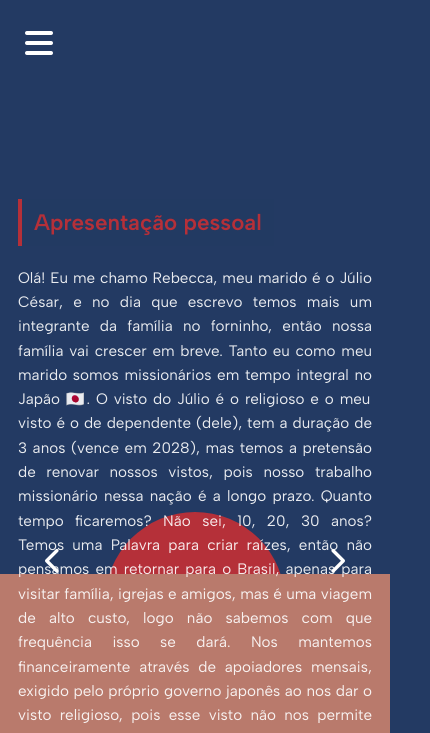
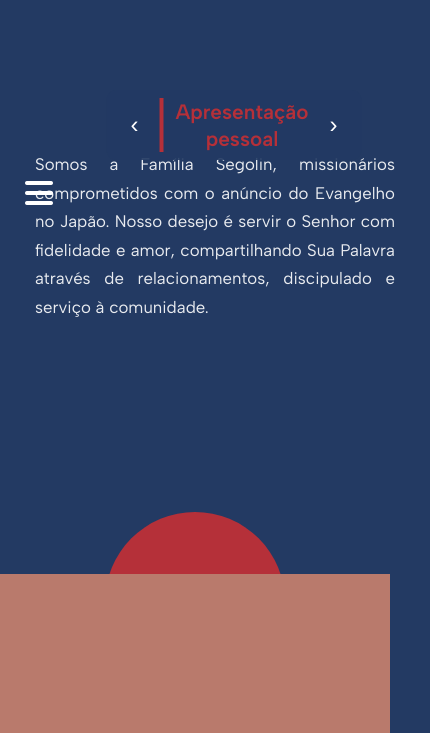
Before and after one commit to familiasegolin/familiasegolin.github.io, a plain HTML site: page sobre.html in a window 390 px wide. Shown: the top 733 px of the page, 430 px wide, since content can reach past the window. Drawn offline with Linux system fonts and the light colour scheme.

Commit message:
teste quem-somos

```diff
--- a/sobre.css
+++ b/sobre.css
@@ -1,9 +1,5 @@
-/* ======== Neutraliza delays e animações da home ======== */
-.menu a,
-.text-jp span,
-.text-pt,
-.footer .social-icon,
-.credit {
+/* ======== Neutraliza delays ======== */
+.menu a, .text-jp span, .text-pt, .footer .social-icon, .credit {
   opacity: 1 !important;
   animation: none !important;
   transform: none !important;
@@ -11,166 +7,102 @@
 
 /* ======== Layout geral ======== */
 body {
-  display: flex;
-  flex-direction: column;
-  align-items: center;
-  justify-content: flex-start;
+  color: white;
+  font-family: 'Albert Sans', sans-serif;
   text-align: center;
-  color: white;
-  padding-top: 60px;
-  font-family: 'Albert Sans', sans-serif;
+  overflow-x: hidden;
+  overflow-y: hidden;
   min-height: 100vh;
-  overflow-y: auto;
-  overflow-x: hidden;
   position: relative;
 }
 
-/* ======== Conteúdo principal ======== */
-.content {
+/* ======== Container ======== */
+.sobre-container {
   position: relative;
+  z-index: 3;
   width: 100%;
   max-width: 900px;
-  margin: 0 auto;
-  text-align: center;
-  z-index: 3;
+  margin: 120px auto 80px;
+  padding: 0 20px;
 }
 
-/* ======== SLIDER ======== */
-.slider-wrapper {
-  overflow: hidden;
-  width: 100%;
-  position: relative;
-  z-index: 50;
+/* ======== Título fixo e setas ======== */
+.section-header {
+  position: fixed;
+  top: 85px; /* mais abaixo do menu */
+  left: 55%; /* ligeiramente mais à direita */
+  transform: translateX(-50%);
+  display: flex;
+  align-items: center;
+  justify-content: center;
+  gap: 20px;
+  background-color: rgba(35, 58, 99, 0.9);
+  padding: 10px 25px;
+  border-radius: 10px;
+  z-index: 120; /* abaixo do menu */
+  max-width: 85%;
+  box-sizing: border-box;
 }
 
-.slider {
-  display: flex;
-  transition: transform 0.6s ease;
-  will-change: transform;
+.section-header h1 {
+  font-size: 1.6rem;
+  color: #b53039;
+  border-left: 4px solid #b53039;
+  padding-left: 12px;
+  margin: 0;
+  white-space: normal;
+  text-align: center;
+  line-height: 1.3;
+  max-width: 70vw;
+  word-wrap: break-word;
 }
 
-/* ======== Cada seção ======== */
-.slide {
-  flex: 0 0 100%;
-  min-height: 100vh;
-  display: flex;
-  flex-direction: column;
-  justify-content: flex-start;
-  align-items: center;
-  box-sizing: border-box;
-  padding: 140px 40px 100px; /* título mais alto */
-}
-
-.slide-inner {
-  max-width: 750px;
-  text-align: left;
-  position: relative;
-  z-index: 5;
-}
-
-/* ======== Título ======== */
-.slide h1 {
-  position: sticky;
-  top: 80px; /* fica fixo no topo */
-  background-color: rgba(35, 58, 99, 0.95); /* fundinho azul */
-  color: #b53039;
-  font-size: 1.8rem;
-  margin-bottom: 35px;
-  border-left: 4px solid #b53039;
-  padding: 10px 12px;
-  z-index: 10;
-  width: fit-content;
-}
-
-/* ======== Texto ======== */
-.slide p {
-  color: rgba(255, 255, 255, 0.9);
-  font-size: 1.05rem;
-  line-height: 1.7;
-  text-align: justify;
-}
-
-/* ======== Navegação (setas) ======== */
-.nav-buttons {
-  position: absolute;
-  top: 50%; /* centraliza verticalmente no slide */
-  left: 50%;
-  transform: translate(-50%, -50%);
-  display: flex;
-  justify-content: space-between;
-  width: 90%;
-  max-width: 900px;
-  z-index: 100;
-}
-
-.nav-buttons button {
+.arrow {
   background: none;
   border: none;
   color: white;
-  font-size: 2.4rem;
+  font-size: 1.8rem;
   cursor: pointer;
   transition: color 0.3s ease, transform 0.2s ease;
 }
 
-.nav-buttons button:hover {
+.arrow:hover {
   color: #b53039;
-  transform: scale(1.15);
+  transform: scale(1.2);
 }
 
-/* ======== MENU ======== */
-.menu {
-  position: absolute;
-  top: 20%;
-  left: 6%;
-  display: flex;
-  flex-direction: column;
-  align-items: flex-start;
-  justify-content: flex-start;
-  gap: 25px;
-  font-family: 'Albert Sans', sans-serif;
-  font-size: 1.3rem;
-  letter-spacing: 0.04em;
-  z-index: 200;
+/* ======== Bloco de texto rolável ======== */
+.text-block {
+  margin-top: 180px; /* mais espaçamento abaixo do título */
+  max-height: 55vh;
+  overflow-y: auto;
+  padding: 0 15px;
+  scrollbar-width: thin;
+  scrollbar-color: #b53039 rgba(255, 255, 255, 0.1);
+  box-sizing: border-box;
+  width: 100%;
+  max-width: 800px;
+  margin-left: auto;
+  margin-right: auto;
 }
 
-.menu a {
-  color: #ffffff;
-  text-decoration: none;
-  transition: 0.3s ease;
+.text-block::-webkit-scrollbar {
+  width: 6px;
 }
 
-.menu a:hover,
-.menu a.active {
-  color: #b53039;
-  transform: translateX(4px);
-  font-weight: 600;
+.text-block::-webkit-scrollbar-thumb {
+  background-color: #b53039;
+  border-radius: 10px;
 }
 
-/* ======== Ícone hamburguer ======== */
-.menu-toggle {
-  display: none;
-  color: #fff;
-  font-size: 2rem;
-  cursor: pointer;
-  position: absolute;
-  top: 25px;
-  left: 25px;
-  z-index: 250;
-  background: none;
-  border: none;
-}
-
-/* ======== Botão de fechar (X) ======== */
-.close-btn {
-  display: none;
-  position: absolute;
-  top: 25px;
-  right: 25px;
-  background: none;
-  border: none;
-  color: #fff;
-  font-size: 2rem;
-  cursor: pointer;
+/* ======== Texto ======== */
+.text-block p {
+  text-align: justify;
+  color: rgba(255, 255, 255, 0.9);
+  font-size: 1.05rem;
+  line-height: 1.7;
+  word-wrap: break-word;
+  margin: 0 0 1.5em;
 }
 
 /* ======== Footer ======== */
@@ -185,21 +117,81 @@ body {
   z-index: 10;
 }
 
-.social-icon {
-  color: #ffffff;
-  font-size: 1.8rem;
+/* ======== Menu ======== */
+.menu {
+  position: absolute;
+  top: 20%;
+  left: 6%;
+  display: flex;
+  flex-direction: column;
+  align-items: flex-start;
+  gap: 25px;
+  font-size: 1.3rem;
+  z-index: 200;
+}
+
+.menu a {
+  color: #fff;
   text-decoration: none;
   transition: 0.3s;
 }
 
-.social-icon:hover {
+.menu a:hover,
+.menu a.active {
   color: #b53039;
-  transform: scale(1.15);
+  transform: translateX(4px);
 }
 
-/* ======== Responsividade ======== */
+/* ======== Ícone hamburguer ======== */
+.menu-toggle {
+  display: none;
+  color: #fff;
+  font-size: 2rem;
+  cursor: pointer;
+  position: absolute;
+  top: 25px;
+  left: 25px;
+  z-index: 300; /* acima do título */
+  background: none;
+  border: none;
+}
+
+/* ======== Botão de fechar ======== */
+.close-btn {
+  display: none;
+  position: absolute;
+  top: 25px;
+  right: 25px;
+  background: none;
+  border: none;
+  color: #fff;
+  font-size: 2rem;
+  cursor: pointer;
+}
+
+/* ======== Responsivo ======== */
 @media (max-width: 900px) {
-  /* Menu lateral (mobile) */
+  .section-header {
+    top: 90px;
+    left: 60%;
+    gap: 15px;
+    padding: 8px 18px;
+  }
+
+  .section-header h1 {
+    font-size: 1.3rem;
+    max-width: 70vw;
+  }
+
+  .arrow {
+    font-size: 1.5rem;
+  }
+
+  .text-block {
+    max-height: 50vh;
+    margin-top: 150px;
+  }
+
   .menu-toggle {
     display: block;
   }
@@ -211,83 +203,17 @@ body {
     background-color: rgba(35, 58, 99, 0.97);
     height: 100%;
     width: 70%;
-    flex-direction: column;
-    align-items: flex-start;
+    transform: translateX(-100%);
+    transition: transform 0.4s ease;
     justify-content: center;
     padding-left: 40px;
-    gap: 25px;
-    transform: translateX(-100%);
-    transition: transform 0.4s ease;
   }
 
   .menu.open {
     transform: translateX(0);
   }
 
-  .menu a {
-    font-size: 1.4rem;
-  }
-
   .menu.open .close-btn {
     display: block;
   }
-
-  .menu.open ~ .menu-toggle {
-    display: none;
-  }
-
-  /* Slides */
-  .slide {
-    padding: 120px 25px 80px;
-  }
-
-  .slide h1 {
-    top: 70px;
-    font-size: 1.6rem;
-  }
-
-  .slide p {
-    font-size: 1rem;
-  }
-
-  /* Setas */
-  .nav-buttons {
-    top: 50%;
-    width: 85%;
-  }
-
-  .nav-buttons button {
-    font-size: 1.9rem;
-  }
 }
-
-/* ======== Celulares ======== */
-@media (max-width: 600px) {
-  .slide {
-    padding: 100px 18px 60px;
-  }
-
-  .slide-inner {
-    margin-top: 20px;
-  }
-
-  .slide h1 {
-    font-size: 1.4rem;
-    top: 60px;
-    margin-bottom: 20px;
-  }
-
-  .slide p {
-    font-size: 0.95rem;
-    line-height: 1.6;
-  }
-
-  .nav-buttons {
-    top: 55%;
-    width: 80%;
-  }
-
-  .nav-buttons button {
-    font-size: 1.7rem;
-  }
-}
--- a/sobre.html
+++ b/sobre.html
@@ -5,13 +5,9 @@
   <meta name="viewport" content="width=device-width, initial-scale=1.0">
   <title>Família Segolin | Quem Somos</title>
   <link href="https://fonts.googleapis.com/css2?family=Albert+Sans:wght@400;500;600&display=swap" rel="stylesheet">
-  <link
-  rel="stylesheet"
-  href="https://cdnjs.cloudflare.com/ajax/libs/font-awesome/6.5.0/css/all.min.css"
-/>
-<link rel="stylesheet" href="style.css">
-<link rel="stylesheet" href="sobre.css">
-
+  <link rel="stylesheet" href="https://cdnjs.cloudflare.com/ajax/libs/font-awesome/6.5.0/css/all.min.css">
+  <link rel="stylesheet" href="style.css">
+  <link rel="stylesheet" href="sobre.css">
 </head>
 <body>
 
@@ -30,63 +26,28 @@
   <a href="apoio.html">Apoie-nos 2026</a>
   <a href="oferta.html">Como ofertar</a>
 </nav>
-  <div class="sun"></div>
-  <div class="horizon"></div>
 
-<div class="content">
-  <div class="slider-wrapper">
-    <div class="slider">
-      <section class="slide active">
-        <div class="slide-inner">
-          <h1>Apresentação pessoal</h1>
-          <p>Olá! Eu me chamo Rebecca, meu marido é o Júlio César, e no dia que escrevo temos mais um integrante da família no forninho, então nossa família vai crescer em breve. Tanto eu como meu marido somos missionários em tempo integral no Japão 🇯🇵. O visto do Júlio é o religioso e o meu visto é o de dependente (dele), tem a duração de 3 anos (vence em 2028), mas temos a pretensão de renovar nossos vistos, pois nosso trabalho missionário nessa nação é a longo prazo. Quanto tempo ficaremos? Não sei, 10, 20, 30 anos? Temos uma Palavra para criar raízes, então não pensamos em retornar para o Brasil, apenas para visitar família, igrejas e amigos, mas é uma viagem de alto custo, logo não sabemos com que frequência isso se dará. Nos mantemos financeiramente através de apoiadores mensais, exigido pelo próprio governo japonês ao nos dar o visto religioso, pois esse visto não nos permite termos um trabalho no Japão, e precisamos garantir a Embaixada que somos plenamente sustentados com ofertas. Nossos apoiadores fazem o compromisso anual (janeiro à dezembro), e todo final do ano buscamos novos apoiadores e/ou convidamos os apoiadores atuais a caminhar conosco no ano seguinte.</p>
-        </div>
-      </section>
+<div class="sun"></div>
+<div class="horizon"></div>
 
-      <section class="slide">
-        <div class="slide-inner">
-          <h1>Como viemos e vivemos</h1>
-          <p>Viemos ao Japão movidos por um chamado claro de Deus. Vivemos em Nagano, onde servimos em comunidades locais, aprendendo a língua e a cultura para melhor comunicar o amor de Cristo.</p>
-        </div>
-      </section>
+<!-- ======== CONTEÚDO ======== -->
+<div class="sobre-container">
 
-      <section class="slide">
-        <div class="slide-inner">
-          <h1>Projetos</h1>
-          <p>Desenvolvemos projetos voltados à evangelização, discipulado e apoio a famílias. Entre eles estão estudos bíblicos, eventos comunitários e suporte a igrejas locais.</p>
-        </div>
-      </section>
-
-      <section class="slide">
-        <div class="slide-inner">
-          <h1>Por que o Japão</h1>
-          <p>O Japão é um dos países com menor número de cristãos no mundo. Nosso coração arde por ver este povo conhecer a esperança que há em Jesus.</p>
-        </div>
-      </section>
-
-      <section class="slide">
-        <div class="slide-inner">
-          <h1>Igrejas envolvidas</h1>
-          <p>Temos caminhado com igrejas no Brasil e no Japão que nos apoiam em oração e sustento. Essa parceria é essencial para que o trabalho missionário floresça.</p>
-        </div>
-      </section>
-
-      <section class="slide">
-        <div class="slide-inner">
-          <h1>Faça parte</h1>
-          <p>Você pode fazer parte orando, contribuindo ou divulgando nosso trabalho. Juntos, podemos levar a mensagem de Cristo mais longe.</p>
-        </div>
-      </section>
-    </div>
+  <div class="section-header">
+    <button class="arrow prev" onclick="prevSection()">‹</button>
+    <h1 id="section-title">Apresentação pessoal</h1>
+    <button class="arrow next" onclick="nextSection()">›</button>
   </div>
 
-  <div class="nav-buttons">
-    <button id="prev"><i class="fa-solid fa-chevron-left"></i></button>
-    <button id="next"><i class="fa-solid fa-chevron-right"></i></button>
+  <div class="text-block" id="section-text">
+    <p>
+      Somos a Família Segolin, missionários comprometidos com o anúncio do Evangelho no Japão.
+      Nosso desejo é servir o Senhor com fidelidade e amor, compartilhando Sua Palavra através de
+      relacionamentos, discipulado e serviço à comunidade.
+    </p>
   </div>
+
 </div>
-
-
 
 <footer class="footer">
   <div class="social-icons">
@@ -96,43 +57,68 @@
     <a href="https://www.youtube.com/@familiasegolin" target="_blank" class="social-icon">
       <i class="fa-brands fa-youtube"></i>
     </a>
-        <a href="/whatsapp.html" class="social-icon">
+    <a href="/whatsapp.html" class="social-icon">
       <i class="fa-brands fa-whatsapp"></i>
     </a>
   </div>
-
   <p class="credit">Site desenvolvido com ❤️ por Rebecca Segolin</p>
 </footer>
 
 <script>
+const sections = [
+  {
+    title: "Apresentação pessoal",
+    text: "Somos a Família Segolin, missionários comprometidos com o anúncio do Evangelho no Japão. Nosso desejo é servir o Senhor com fidelidade e amor, compartilhando Sua Palavra através de relacionamentos, discipulado e serviço à comunidade."
+  },
+  {
+    title: "Como viemos e vivemos",
+    text: "Viemos ao Japão movidos por um chamado claro de Deus, com o coração disposto a aprender, servir e semear o Evangelho nesta nação. Vivemos sustentados por ofertas de igrejas e irmãos que acreditam nessa missão."
+  },
+  {
+    title: "Projetos",
+    text: "Atuamos com evangelismo relacional, estudos bíblicos, discipulado e apoio às famílias. Também desenvolvemos materiais cristãos bilíngues e conteúdos evangelísticos nas redes sociais."
+  },
+  {
+    title: "Por que o Japão",
+    text: "O Japão é uma nação com menos de 1% de cristãos. Apesar de sua prosperidade, há uma grande sede espiritual e solidão. Cremos que o Evangelho é a resposta e queremos ser instrumentos nas mãos de Deus aqui."
+  },
+  {
+    title: "Igrejas envolvidas",
+    text: "Somos enviados pela Igreja Batista em Pernambuco e cooperamos com comunidades cristãs locais no Japão, fortalecendo igrejas e formando novos discípulos."
+  },
+  {
+    title: "Faça parte",
+    text: "Você pode participar orando, contribuindo e compartilhando o nosso trabalho. Sua parceria é essencial para que continuemos levando a esperança de Cristo ao Japão."
+  }
+];
+
+let currentIndex = 0;
+const titleEl = document.getElementById("section-title");
+const textEl = document.getElementById("section-text");
+
+function updateSection() {
+  titleEl.textContent = sections[currentIndex].title;
+  textEl.innerHTML = `<p>${sections[currentIndex].text}</p>`;
+  textEl.scrollTop = 0; // volta o scroll pro topo
+}
+
+function nextSection() {
+  currentIndex = (currentIndex + 1) % sections.length;
+  updateSection();
+}
+
+function prevSection() {
+  currentIndex = (currentIndex - 1 + sections.length) % sections.length;
+  updateSection();
+}
+
 function toggleMenu() {
-  const menu = document.querySelector('.menu');
-  const toggle = document.querySelector('.menu-toggle');
-  menu.classList.toggle('open');
-
-  // Esconde o menu hamburguer quando o menu está aberto
-  if (menu.classList.contains('open')) {
-    toggle.style.display = 'none';
-  } else {
-    toggle.style.display = 'block';
-  }
+  const menu = document.querySelector(".menu");
+  const toggle = document.querySelector(".menu-toggle");
+  menu.classList.toggle("open");
+  toggle.style.display = menu.classList.contains("open") ? "none" : "block";
 }
 </script>
 
-<script>
-const slides = document.querySelectorAll('.slide');
-let current = 0;
-
-function showSlide(index) {
-  const slider = document.querySelector('.slider');
-  current = (index + slides.length) % slides.length;
-  slider.style.transform = `translateX(-${current * 100}%)`;
-}
-
-document.getElementById('prev').addEventListener('click', () => showSlide(current - 1));
-document.getElementById('next').addEventListener('click', () => showSlide(current + 1));
-</script>
-
-
 </body>
 </html>
```
